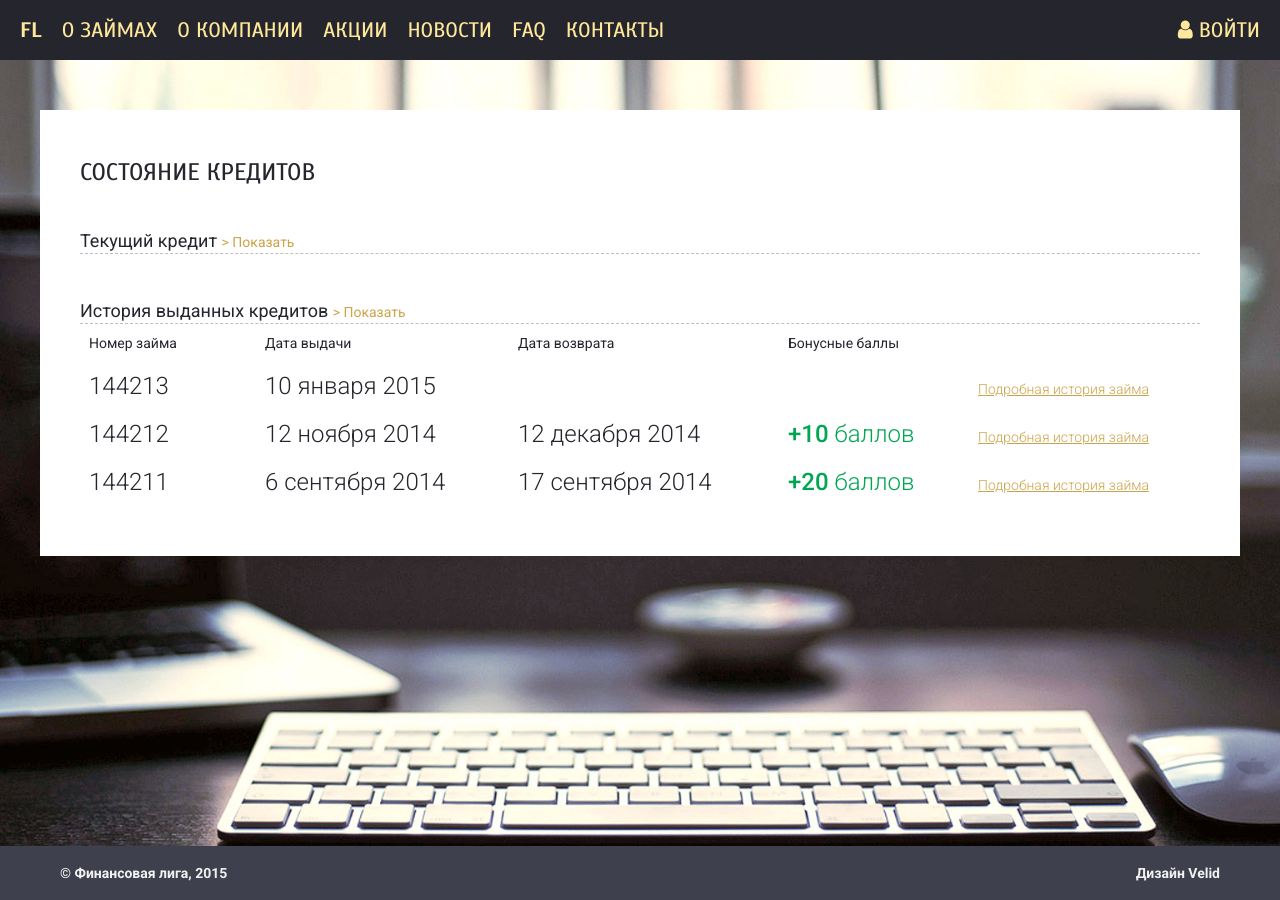
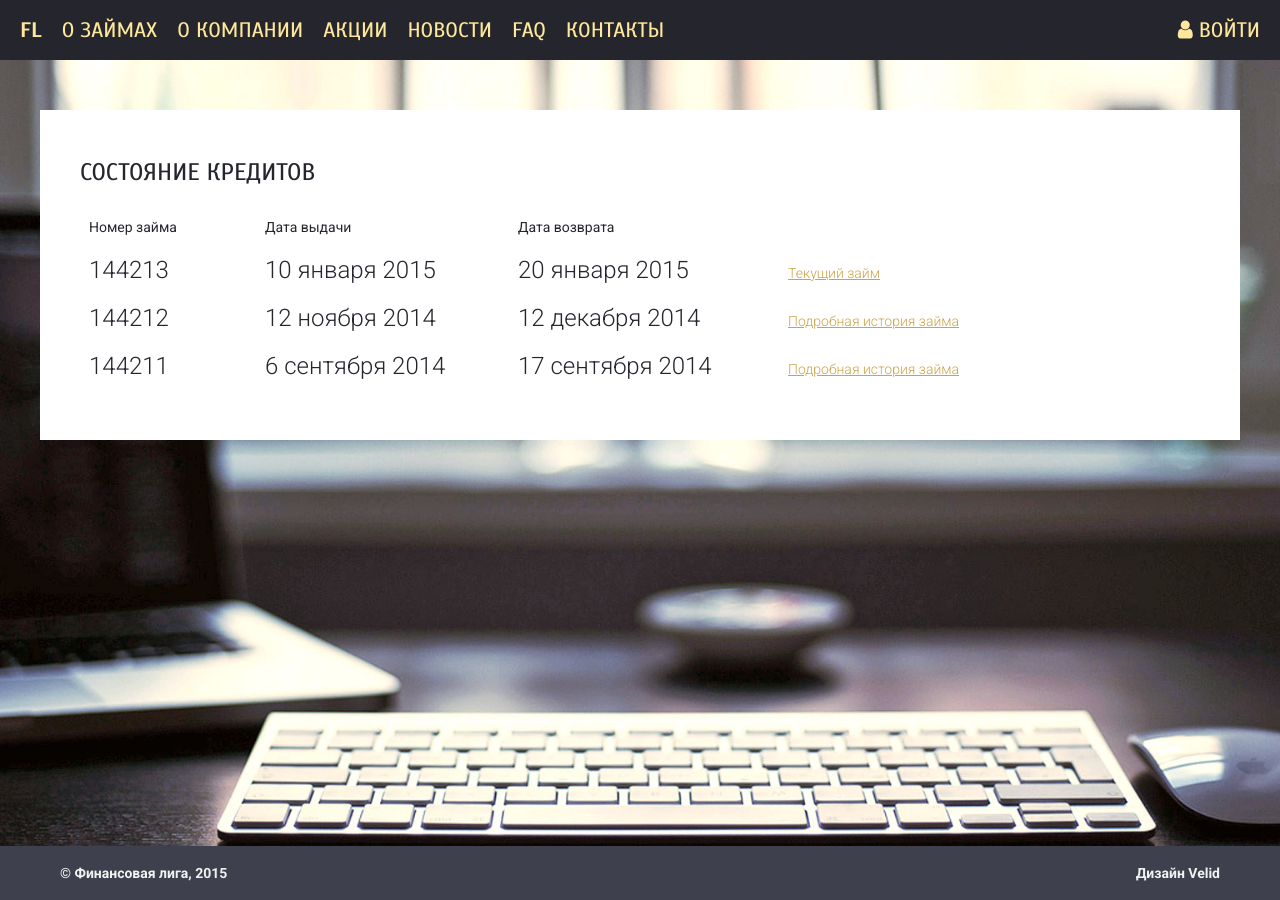
Before and after one commit to krupnov/mf-static, a Jekyll site: the page built from credit_status.html, in a window 1280 px wide. Built offline with Jekyll 4.4.1, drawn with Linux system fonts in a browser that asks for light colours; nearby versions of some CDN libraries.

Commit message:
Minor changes. Credit status experiments

```diff
--- a/credit_status.html
+++ b/credit_status.html
@@ -4,75 +4,31 @@ layout: default
 
 <h1 class="page-heading">Состояние кредитов</h1>
 
-<div class="credit-status-block current-credit">
-	<div class="credit-status-block-heading">
-		Текущий кредит <span id="flip">> Показать</span>
-	</div>
-	<div class="credit-status-block-content" id="flip-block">
-		<div class="current-credit-info">
-			<div class="current-credit-block credit-sum">
-				<label>Сумма кредита</label>
-				<span><strong>100 000</strong> рублей</span>
-			</div>
-			<div class="current-credit-block to-pay">
-				<label>К оплате за период 14.04.2015 - 19.04.2015</label>
-				<span>12 000 рублей</span>
-			</div>
-			<div class="current-credit-block settled">
-				<label>Погашено</label>
-				<span>30 000 рублей</span>
-			</div>
-			<div class="current-credit-block loan-balance">
-				<label>Остаток по кредиту</label>
-				<span>70 000 рублей</span>
-			</div>
-			<div class="current-credit-block days-overdue">
-				<label>Дней просрочки</label>
-				<span>20 дней</span>
-			</div>
-			<div class="current-credit-block credit-penalty">
-				<label>Штраф за просрочку</label>
-				<span>20 x 100 000 x 0,1% = 2 000 рублей</span>
-			</div>
-		</div>
-		<div class="pay-btn">
-			<a href="#"><img src="images/pay-btn.png" height="53" width="180" alt="" class="pay-btn" /></a>
-		</div>
-	</div>
-</div>
-
 <div class="credit-status-block credit-history">
-	<div class="credit-status-block-heading">
-		История выданных кредитов <span id="flip">> Показать</span>
-	</div>
 	<div class="credit-status-block-content" id="flip-block">
 		<div class="list-header">
 			<div class="loan-number">Номер займа</div>
 			<div class="date-of-issue">Дата выдачи</div>
 			<div class="return-date">Дата возврата</div>
-			<div class="bonus-points">Бонусные баллы</div>
 			<div class="more"></div>
 		</div>
 		<div class="data-grid">
 			<div class="credit-info">
 				<div class="loan-number">144213</div>
 				<div class="date-of-issue">10 января 2015</div>
-				<div class="return-date"></div>
-				<div class="bonus-points"></div>
-				<div class="more"><a href="#">Подробная история займа</a></div>
+				<div class="return-date">20 января 2015</div>
+				<div class="more"><a href="#">Текущий займ</a></div>
 			</div>
 			<div class="credit-info">
 				<div class="loan-number">144212</div>
 				<div class="date-of-issue">12 ноября 2014</div>
 				<div class="return-date">12 декабря 2014</div>
-				<div class="bonus-points"><span>+10</span> баллов</div>
 				<div class="more"><a href="#">Подробная история займа</a></div>
 			</div>
 			<div class="credit-info">
 				<div class="loan-number">144211</div>
 				<div class="date-of-issue">6 сентября 2014</div>
 				<div class="return-date">17 сентября 2014</div>
-				<div class="bonus-points"><span>+20</span> баллов</div>
 				<div class="more"><a href="#">Подробная история займа</a></div>
 			</div>
 		</div>
--- a/javascripts/application.js
+++ b/javascripts/application.js
@@ -1,5 +1,5 @@
 $(document).on('ready page:load', function() {
-	creditBlocks.init();
+//	creditBlocks.init();
 
 	if(($('div.promo-cover').length > 0)) {
 		getCreditSliders.init();
```
